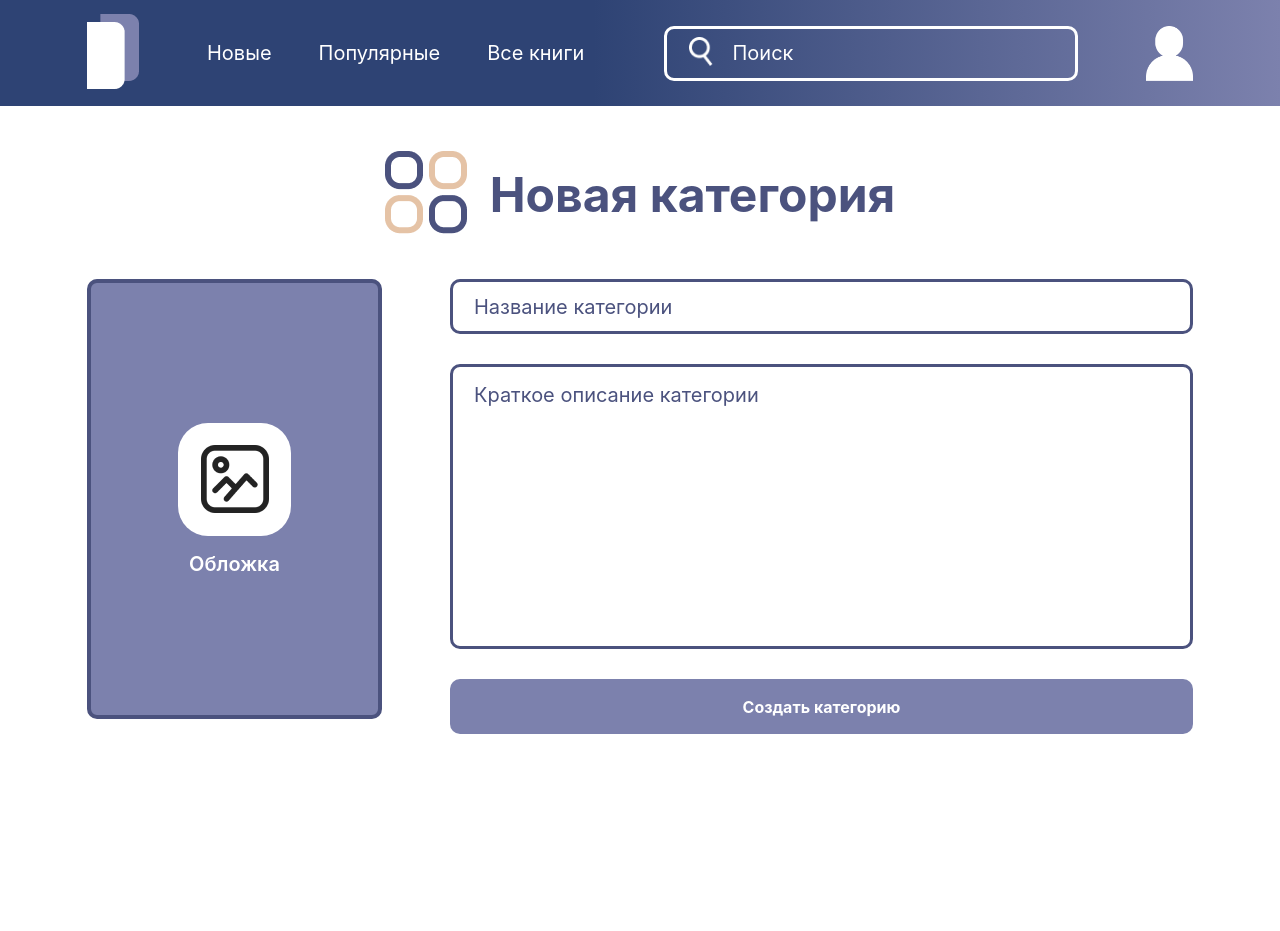
After one commit to olegmishutin/New-authors, a Django app: page /creating-category/ in a window 1280 px wide. The commit adds this page. Run offline with Django 4.2, Linux system fonts and the light colour scheme.

Commit message:
added creating category page, fixed

```diff
--- a/frontend/static/css/pages/sending layout.css
+++ b/frontend/static/css/pages/sending layout.css
@@ -17,13 +17,15 @@
 }
 
 .page-content {
+    width: 100%;
     display: flex;
     gap: 68px;
     margin-top: 41px;
+    justify-content: center;
 }
 
 .info-input {
-    max-width: 560px;
+    width: 100%;
     display: flex;
     flex-direction: column;
     gap: 30px;
--- /dev/null
+++ b/frontend/templates/categories/creating category.html
@@ -0,0 +1,32 @@
+{% extends 'base.html' %}
+{% load static %}
+{% block title %}Новая категория{% endblock %}
+{% block stylesheet %}
+    <link rel="stylesheet" href="{% static 'css/widgets/cover input.css' %}">
+    <link rel="stylesheet" href="{% static 'css/pages/sending layout.css' %}">
+{% endblock %}
+{% block content %}
+    <div class="page-header">
+        <div class="page-header-image">
+            <img src="{% static 'image/categories icon.png' %}" alt="book">
+        </div>
+        <h1>Новая категория</h1>
+    </div>
+    <form class="page-content">
+        <div class="cover-input">
+            <label class="input-file-button cover-file-input">
+                <input type="file" name="book cover" id="cover-image-input">
+                <img src="{% static 'image/cover.png' %}" alt="cover input">
+            </label>
+            <p>Обложка</p>
+            <img class="cover-image" src="" alt="" id="cover-image">
+        </div>
+        <div class="info-input">
+            <input type="text" class="textbox dark-textbox" placeholder="Название категории">
+            <textarea class="textbox dark-textbox" placeholder="Краткое описание категории"></textarea>
+            <div class="button-box">
+                <input type="submit" class="button" value="Создать категорию">
+            </div>
+        </div>
+    </form>
+{% endblock %}
--- a/server/categories/urls.py
+++ b/server/categories/urls.py
@@ -3,5 +3,6 @@ from . import views
 
 app_name = 'categories'
 urlpatterns = [
-    path('categories/', views.categories, name='categories')
+    path('categories/', views.categories, name='categories'),
+    path('creating-category/', views.creatingCategory, name='creating-category')
 ]
--- a/server/categories/views.py
+++ b/server/categories/views.py
@@ -3,3 +3,6 @@ from django.shortcuts import render
 
 def categories(request):
     return render(request, 'categories/categories.html')
+
+def creatingCategory(request):
+    return render(request, 'categories/creating category.html')
```
Also changed, not shown: frontend/static/image/categories icon.png (added).
